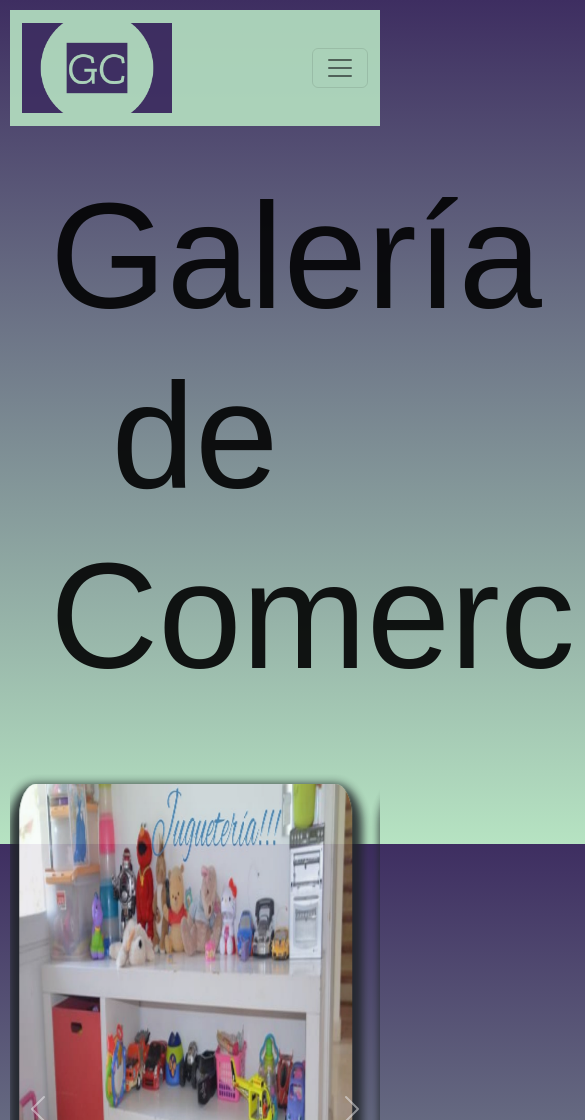
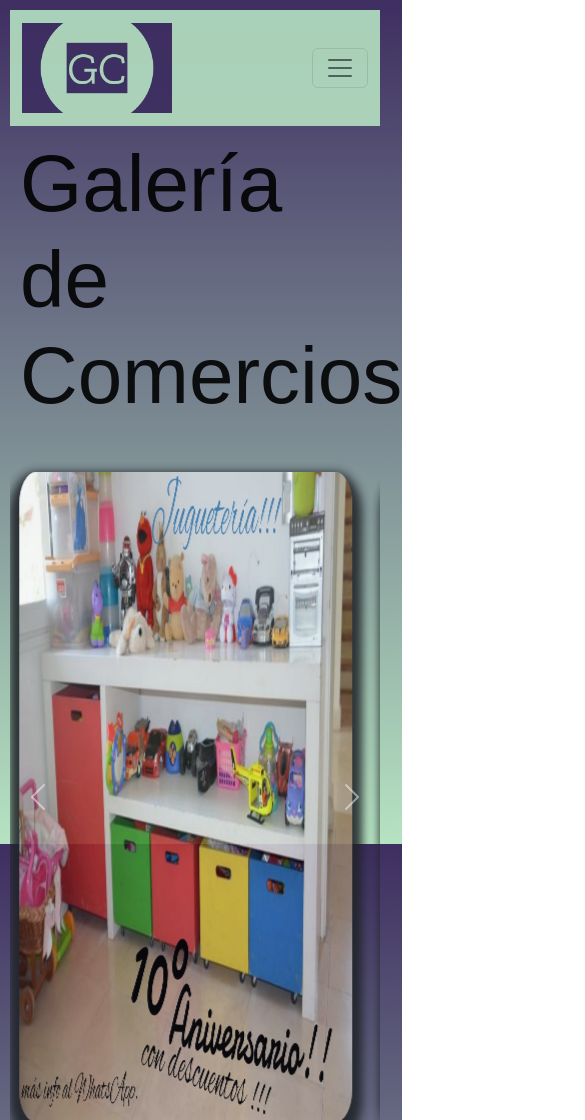
Before and after one commit to fabianmena/lo-de-claudio, a website: page index.html in a window 390 px wide. Shown: the top 1120 px of the page, 585 px wide, since content can reach past the window. Drawn offline with nearby package versions, Linux system fonts and the light colour scheme; a web font is replaced by a local one.

Commit message:
cambiando responsive

```diff
--- a/scss/estyle.scss
+++ b/scss/estyle.scss
@@ -36,8 +36,11 @@ h1 {
     text-align: center;
     }
 .size{
+
+    padding: 10px;
     font-weight: normal;
-    font-size: 150px;
+    font-size: 500%;
+    text-align: start;
 }
 h2 {
     color: $colorh2;
```
Also changed, not shown: css/estyle.css.
